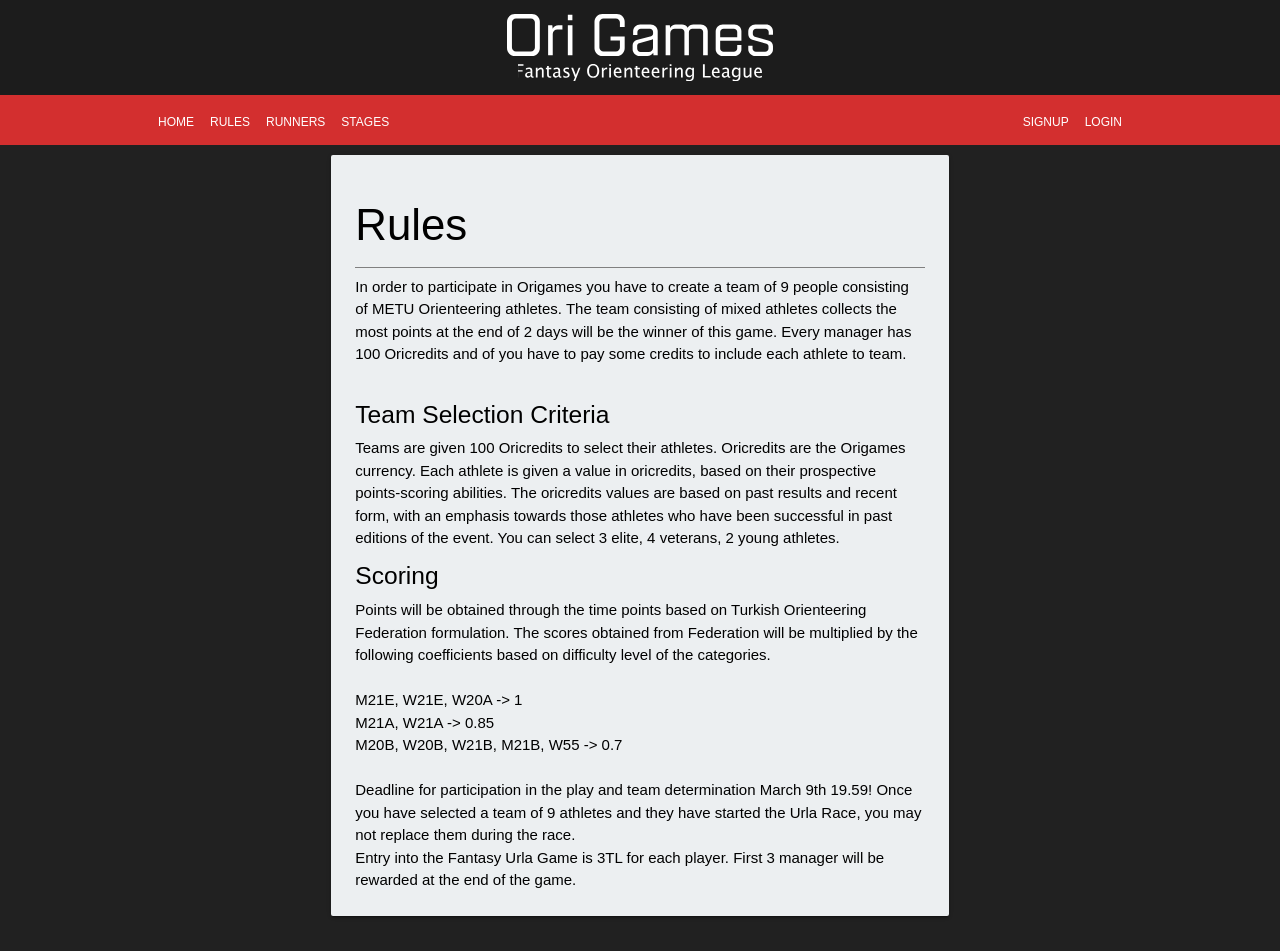
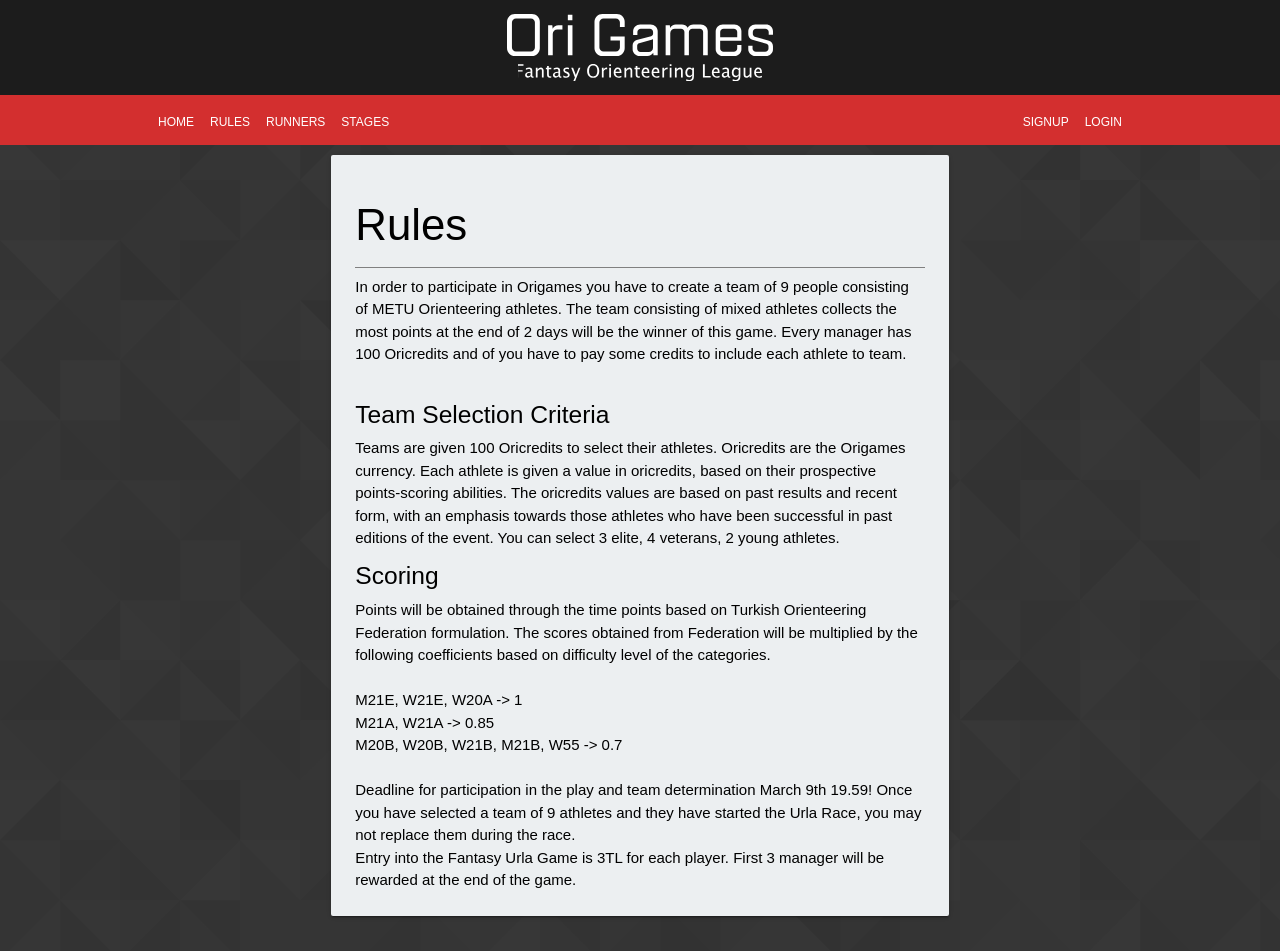
Before and after one commit to bilgeonceken/origames, a Django app: page /league/rules in a window 1280 px wide. Run offline with Django 3.2, Linux system fonts and the light colour scheme; parts of the project's set-up code (start-up, migrations or seed data) failed here and were passed over.

Commit message:
new background

```diff
--- a/static/css/base.css
+++ b/static/css/base.css
@@ -1,5 +1,4 @@
 body{
-
-/*background-image: url("/static/images/bg.png");*/
-background-color: #212121;
+background: url(/static/images/bg2.png);
+/* background-color: #212121; */
 }
```
Also changed, not shown: static/images/bg2.png (added).
